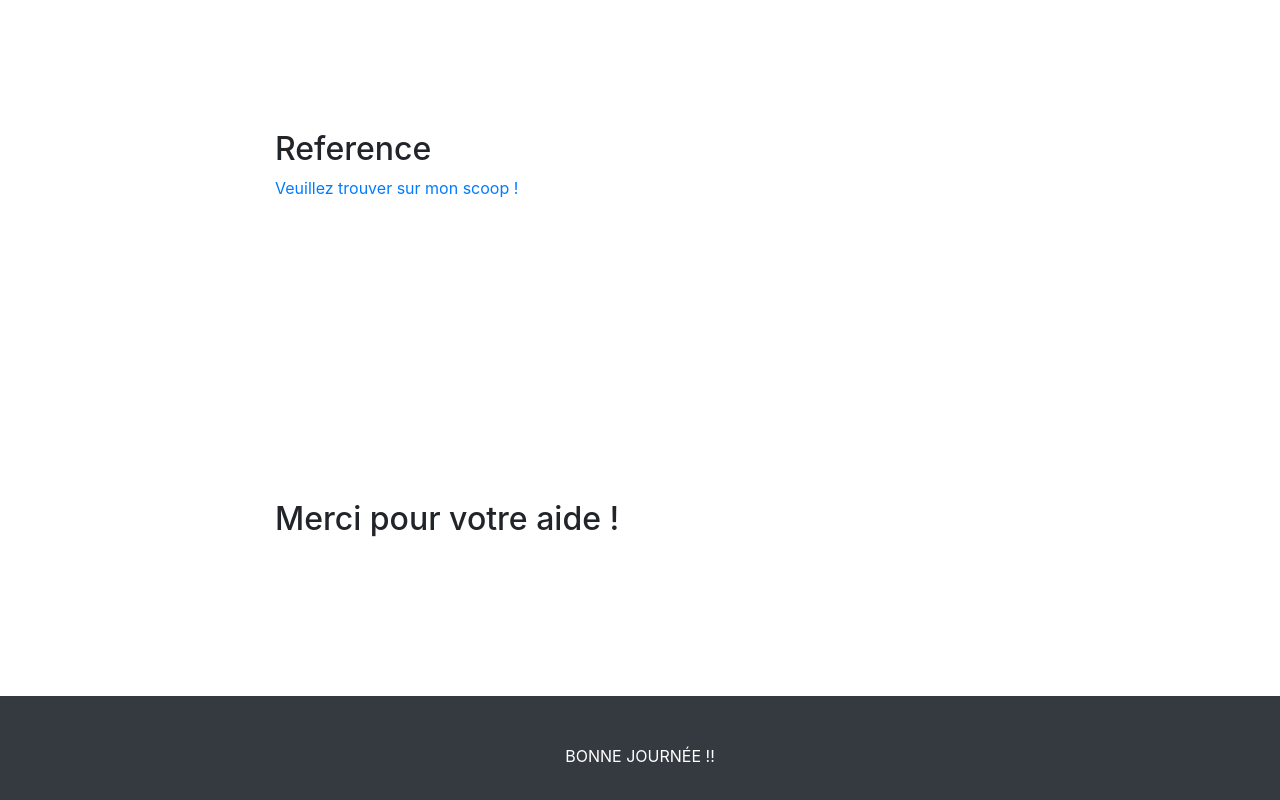
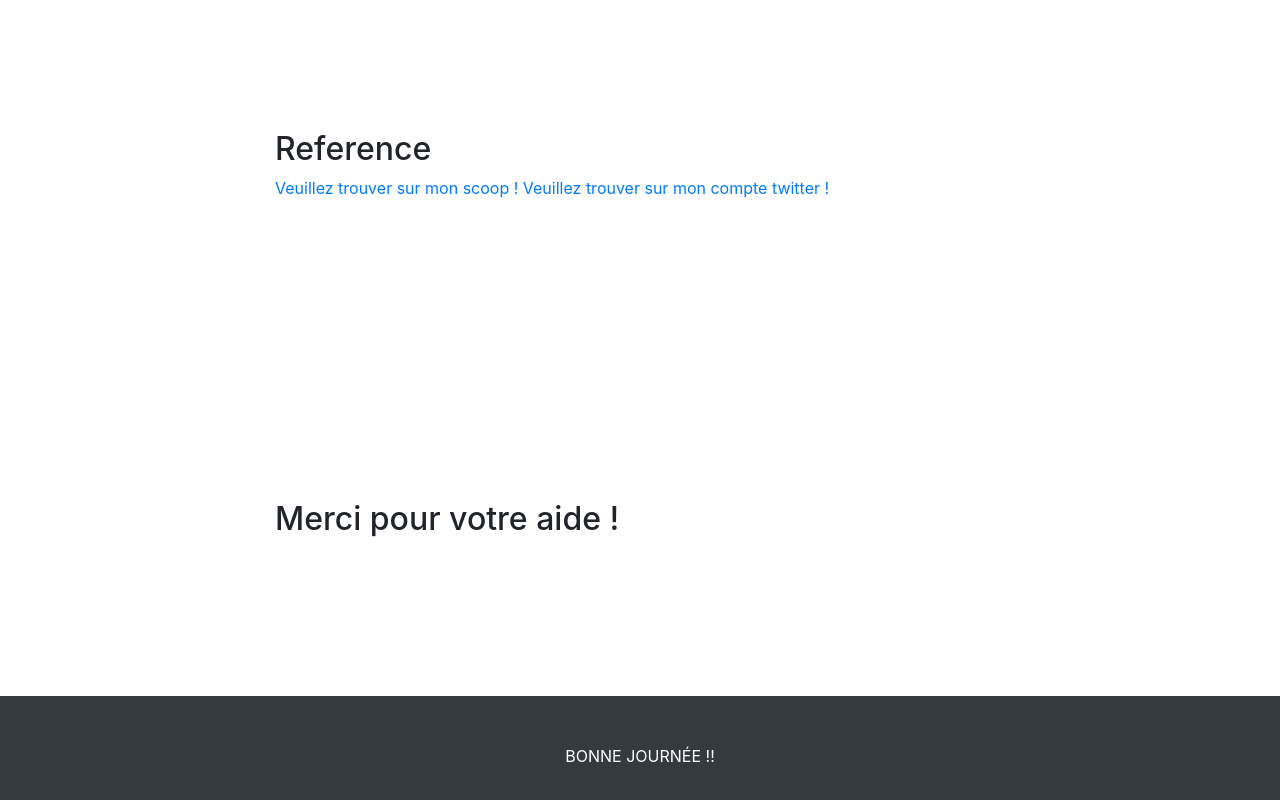
Before and after one commit to KhoiLEVL/KhoiLEVL.github.io, a plain HTML site: page index.html in a window 1280 px wide. Shown: the part 8432-9232 px from the top of the page. Drawn offline with Linux system fonts and the light colour scheme.

Commit message:
Update index.html

```diff
--- a/index.html
+++ b/index.html
@@ -150,6 +150,7 @@
               <h2>Reference</h2>
 
       <a href="https://www.scoop.it/topic/research-chatbot">Veuillez trouver sur mon scoop !</a>
+        <a href="https://twitter.com/LEHoangKhoi11">Veuillez trouver sur mon compte twitter !</a>
         </div>
        </div>
      </div>
```
